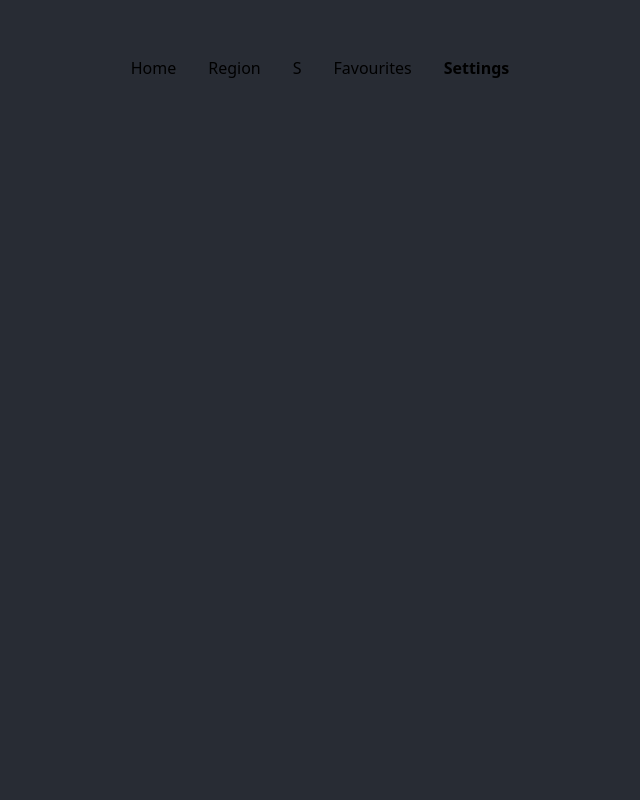
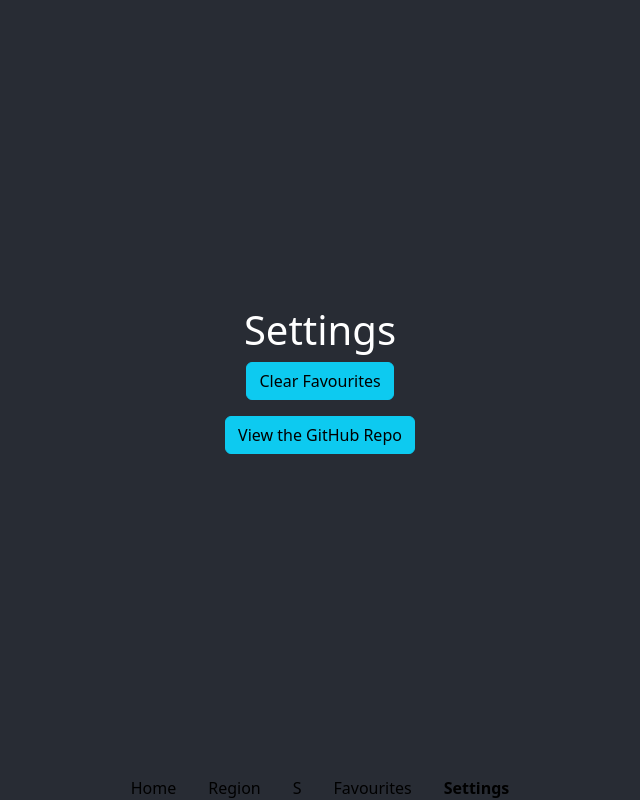
Before and after one commit to zakaryjs/pokedex-react, a React (Create React App) app: page /settings in a window 1280 px wide. Shown: the whole page, without its empty margins (320-960 px from the left). Built offline with nearby package versions, Linux system fonts and the light colour scheme.

Commit message:
feat: added options to settings page (#14)

```diff
--- a/src/pages/Favourites.tsx
+++ b/src/pages/Favourites.tsx
@@ -5,7 +5,6 @@ import { useNavigate } from "react-router-dom";
 export default function Favourites () {
 
     const [favouritePokemon, setFavouritePokemon] = useState<PokeAPI.Pokemon[]>([])
-    const [visible, setVisible] = useState<boolean>(false)
     const navigate = useNavigate()
 
     function getFavourites() {
@@ -14,18 +13,10 @@ export default function Favourites () {
         )
 
         setFavouritePokemon(favouriteArray)
-        if (favouriteArray.length > 0) {
-            setVisible(true)
-        }
 
         favouriteArray.forEach((pokemon: PokeAPI.Pokemon) => {
             console.log(pokemon)
         });
-    }
-
-    function clearLocalStorage () {
-        localStorage.removeItem('favourites')
-        window.location.reload()
     }
 
     useEffect(() => {
@@ -36,7 +27,6 @@ export default function Favourites () {
         <div className="App">
             <header className="App-header">
                 <h1>Favourites</h1>
-                {visible && <button onClick={() => {clearLocalStorage()}}>Clear</button>}
                 {favouritePokemon!.map((pokemon: PokeAPI.Pokemon) => (
                     <div key={pokemon.name} onClick={() => {navigate(`/pokemon/${pokemon.name}`)}}>
                         <h1>{pokemon.name}</h1>
--- a/src/pages/Settings.tsx
+++ b/src/pages/Settings.tsx
@@ -1,7 +1,21 @@
-
+import Button from 'react-bootstrap/Button';
 
 export default function Settings () {
+
+    const repoUrl = 'https://github.com/zakaryjs/pokedex-react'
+
+    function clearLocalStorage () {
+        localStorage.removeItem('favourites')
+        window.location.reload()
+    }
+
     return (
-        <h1>Settings</h1>
+        <div className="App">
+            <header className="App-header">
+                <h1>Settings</h1>
+                <Button className="button-margin" variant="info" onClick={() => {clearLocalStorage()}}>Clear Favourites</Button>
+                <Button className="button-margin" variant="info" onClick={() => {window.open(repoUrl)}}>View the GitHub Repo</Button>
+            </header>
+        </div>
     )
 }
```
